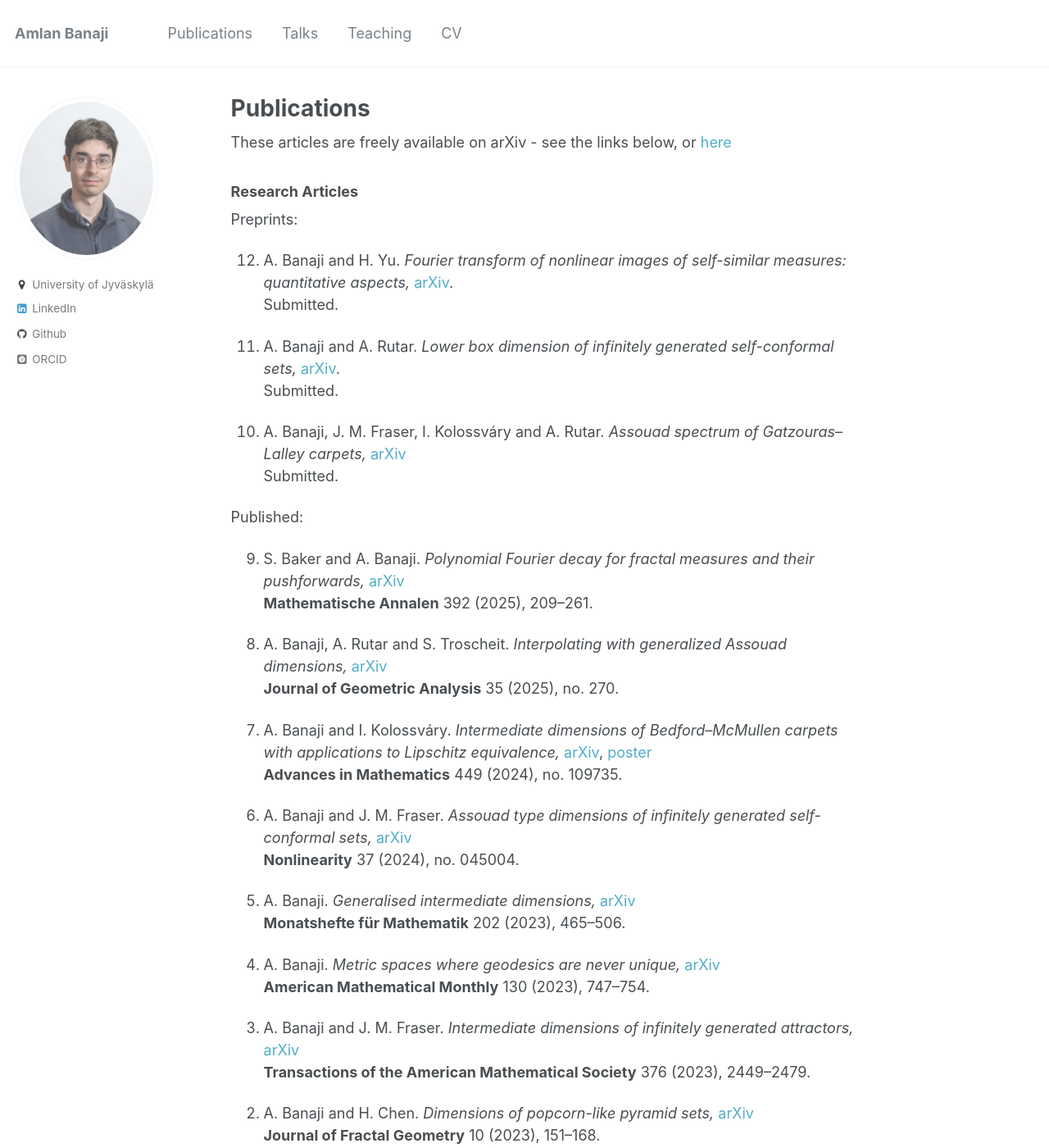
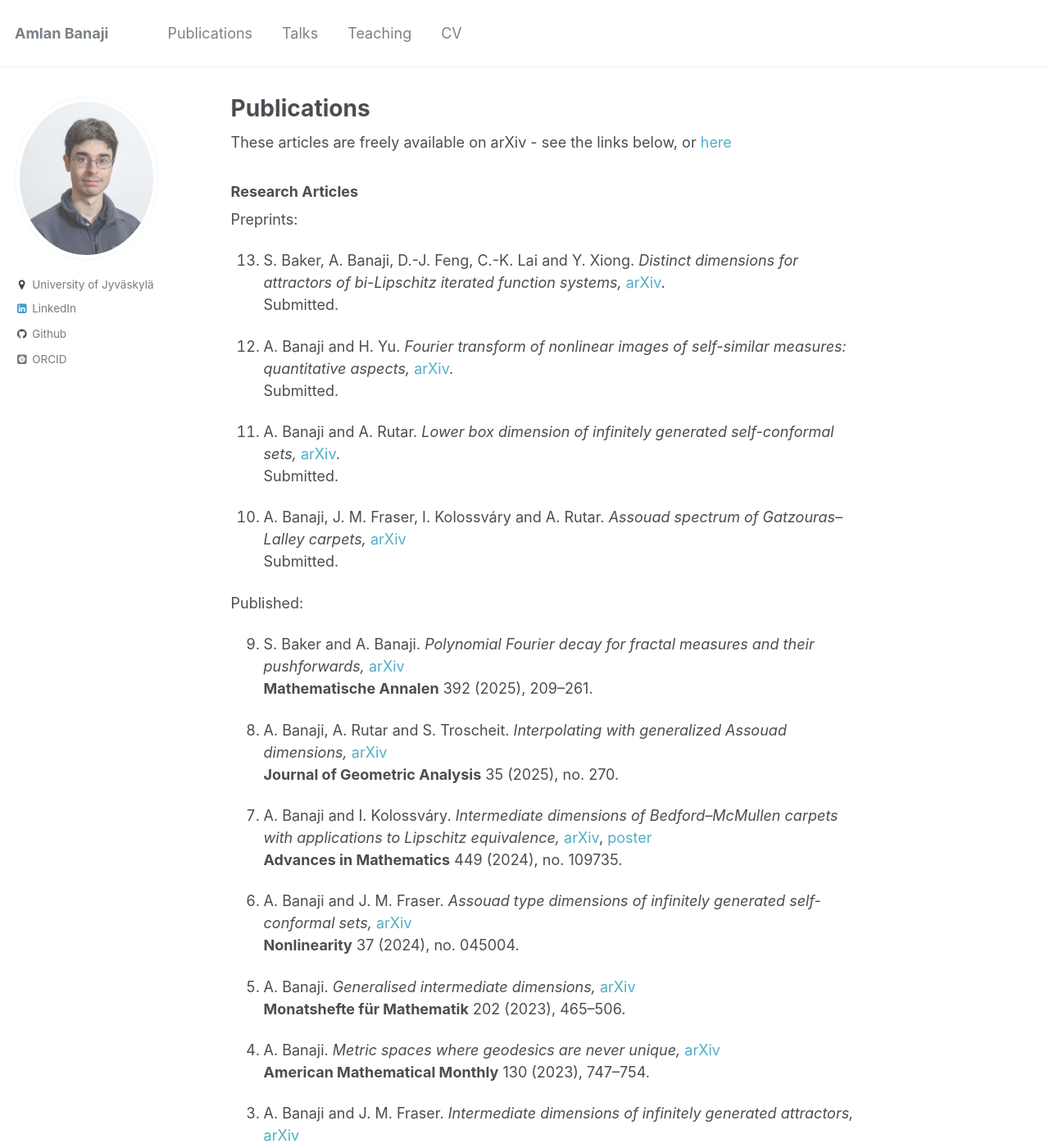
Before and after one commit to amlan-banaji/amlan-banaji.github.io, a Jekyll site: the page built from _pages/publications.md, in a window 1280 px wide and 1400 px high. Shown: the whole window at 82% size. Built offline with Jekyll 4.4.1, drawn with Linux system fonts in a browser that asks for light colours; some web fonts are replaced; some of the changed text lies outside the part shown.

Commit message:
bbflx paper

```diff
--- a/_pages/publications.md
+++ b/_pages/publications.md
@@ -10,6 +10,9 @@ These articles are freely available on arXiv - see the links below, or [here](ht
 
 Preprints:
 
+13. S. Baker, A. Banaji, D.-J. Feng, C.-K. Lai and Y. Xiong. *Distinct dimensions for attractors of bi-Lipschitz iterated function systems,* [arXiv](https://arxiv.org/abs/2509.22084).
+Submitted.
+
 12. A. Banaji and H. Yu. *Fourier transform of nonlinear images of self-similar measures: quantitative aspects,* [arXiv](https://arxiv.org/abs/2503.07508).
 Submitted.
 
@@ -18,7 +21,7 @@ Submitted.
 
 10. A. Banaji, J. M. Fraser, I. Kolossváry and A. Rutar. *Assouad spectrum of Gatzouras–Lalley carpets,* [arXiv](https://arxiv.org/abs/2401.07168)
 Submitted.
-{:start="12"}
+{:start="13"}
 {: reversed="reversed"}
 
 
```
Also changed, not shown: other parts of _pages/publications.md (+1 -1 lines), 2 other files.
